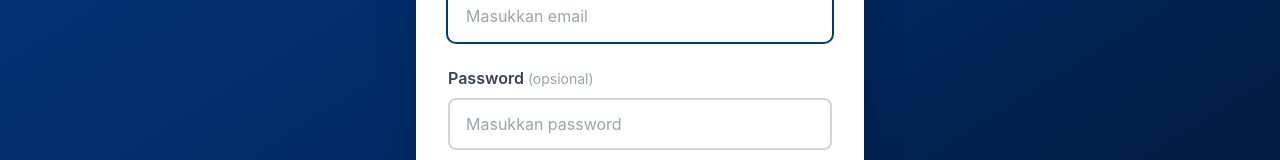
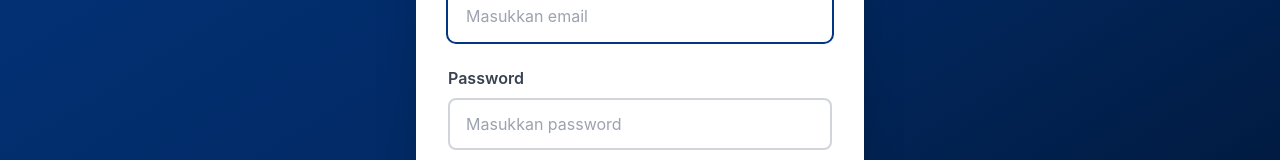
Before and after one commit to rakanbanget/ujian_cbt, a React (Vite) app: page /login in a window 1280 px wide. Shown: the part 412-572 px from the top of the page. Built offline with nearby package versions, Linux system fonts and the light colour scheme; no server answers.

Commit message:
update all

```diff
--- a/src/components/LoginPage.jsx
+++ b/src/components/LoginPage.jsx
@@ -79,7 +79,7 @@ export default function LoginPage() {
 
           <div>
             <label className="block text-gray-700 font-semibold mb-2">
-              Password <span className="text-gray-400 text-sm font-normal">(opsional)</span>
+              Password <span className="text-gray-400 text-sm font-normal"></span>
             </label>
             <input
               type="password"
```
